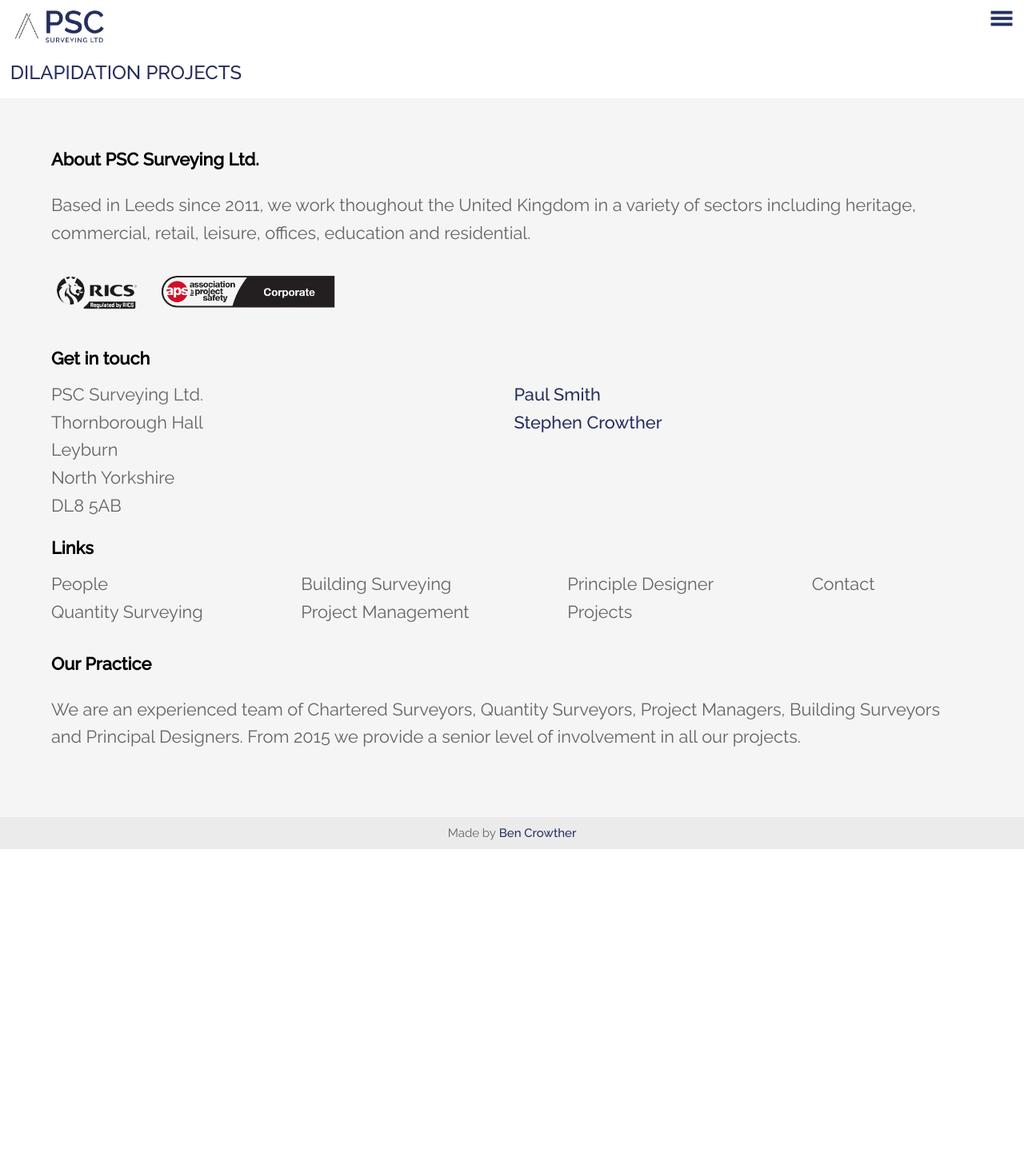
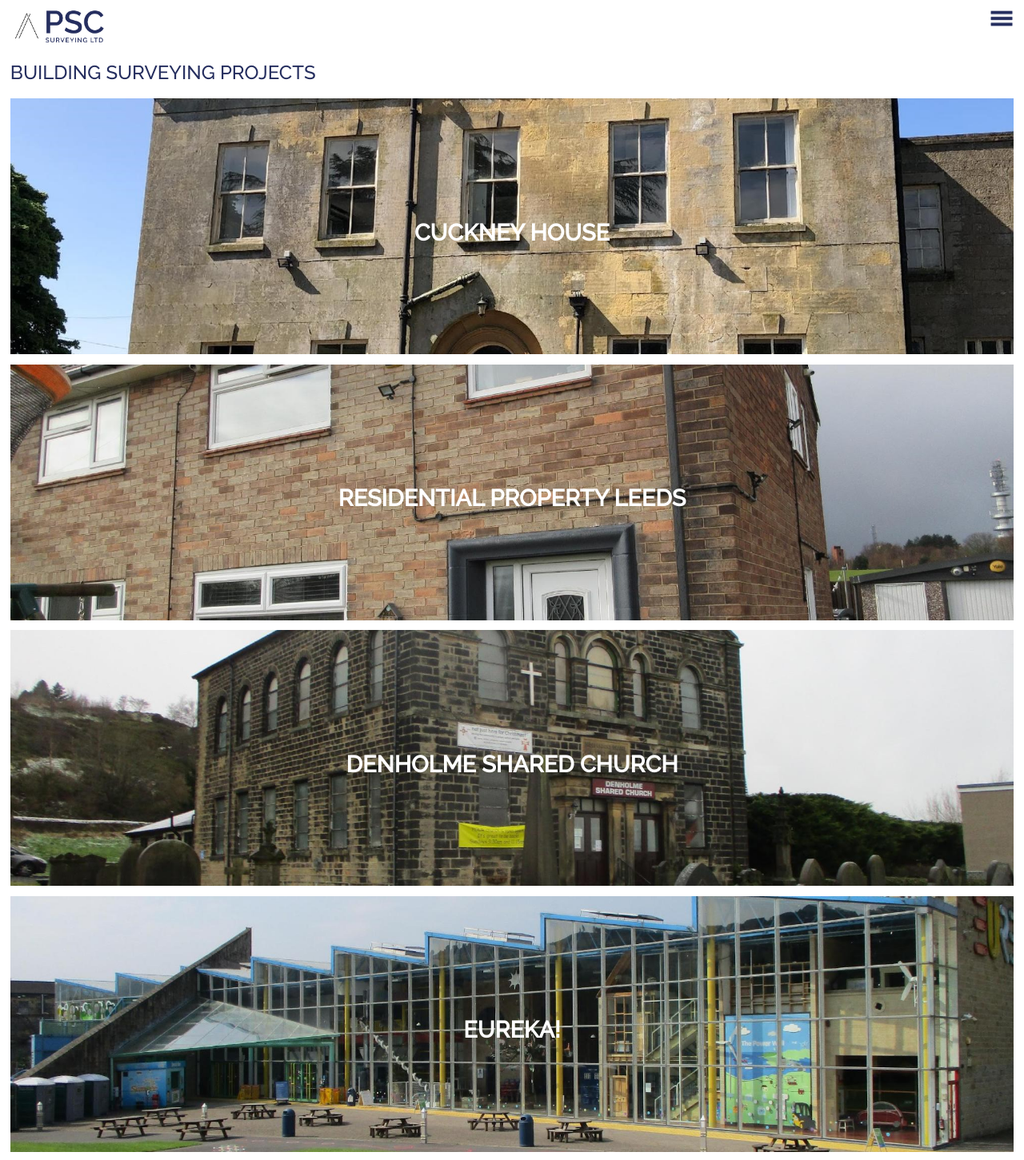
Before and after one commit to BenCrowther64/psc-website, a Vue app: page /Projects/Building-Surveying in a window 1280 px wide. Shown: the top 1451 px of the page at 80% size. Before the commit the page ends 1062 px from the top, so only its background shows below. Built offline with nearby package versions, Linux system fonts and the light colour scheme.

Commit message:
Content added for building surveying projects

```diff
--- a/src/components/Projects/ExpandableProject.vue
+++ b/src/components/Projects/ExpandableProject.vue
@@ -92,7 +92,7 @@
 .text-container h1{
     color: var(--psc-white);
     margin: 0;
-    font-size: 1.8vmax;
+    font-size: 1.5vw;
     position: absolute;
     top: 50%;
     left: 50%;
--- a/src/pages/Projects.vue
+++ b/src/pages/Projects.vue
@@ -5,7 +5,7 @@
 
 import PartyWallImage from '../assets/images/services/building-surveying/party-wall/banner.jpg';
 import DilapidationsImage from '../assets/images/projects/dilapidations/image2.jpg';
-import BuildingSurveyingImage from '../assets/images/projects/building-surveying/image1.jpg'
+import BuildingSurveyingImage from '../assets/images/projects/building-surveying/image4.jpg'
 
 export default {
   components: {
--- a/src/pages/Projects/BuildingSurveying.vue
+++ b/src/pages/Projects/BuildingSurveying.vue
@@ -18,6 +18,35 @@
 
   data() {
     return {
+        CuckneyHouse: {
+            title: "CUCKNEY HOUSE",
+            image: Project1,
+            description: "Condition Survey - Cuckney House, Langwith Road, Norton involving the conversion of the existing Grade II listed property into a luxury holiday let.\n\nSurvey - A photographic and written survey was required to identify on annotated drawings the condition of the internal and external components of the building for the Architect's to prepare an application for listed building consent and identify detailed costs for the project."
+        },
+
+        ResidentialLeeds: {
+            title: "RESIDENTIAL PROPERTY LEEDS",
+            image: Project2,
+            description: "Building Survey - Survey of residential property in Leeds in connection with a private purchase.\n\nSurvey - A photographic and written survey was required in order to identify any significant defects which might affect purchase of the property. Typical defects include failed seals to double glazed window, cracking to ceiling due to overloaded storage in the attic and high ground levels. No significant defects.",
+        },
+
+        DenholmeChurch: {
+            title: "DENHOLME SHARED CHURCH",
+            image: Project3,
+            description: "Building Survey - Quinquennial inspection of Denholme Shared Church.\n\nSurvey - The objective of the survey was to ensure the early detection of decoration and defects so that prompt action could be taken and any unnecessary expenses avoided. The property is an asset to the Church and it is important that all property is maintained in a good state of repair even if disposal may need to be contemplated in the long term.",
+        },
+
+        Eureka: {
+            title: "EUREKA!",
+            image: Project4,
+            description: "Planned preventative maintenance of museum, commercial and industrial property at Eureka! Halifax.\n\nSurvey - Various condition surveys have been undertaken on the Childrens Museum, 1855 Office Building, Car Parking areas, Great Northern Shed, Footbridge and Working Horse Museum in order to understand and plan for essential maintenance and repair costs for the successful operation of the museum and its assets."
+        },
+
+        AngelInn: {
+            title: "ANGEL INN",
+            image: Project5,
+            description: "Condition Survey in connection with the acquisition of the Angel Inn, York where the purchaser was planning a scheme for major refurbishment.\n\nSurvey - The property inspection raised issues associated with the condition and completeness of the services, how it has been extended and altered and a lack of maintenance, repair and decoration to the structure and fabric of the building over the last few years."
+        }
 
     }
   },
@@ -28,11 +57,15 @@
     <LogoNavBar></LogoNavBar>
 
     <h1>
-        DILAPIDATION PROJECTS
+        BUILDING SURVEYING PROJECTS
     </h1>
 
     <div class="project-type-container">
-
+        <ExpandableProject :project-name="CuckneyHouse.title" :image="CuckneyHouse.image" :content="CuckneyHouse.description"/>
+        <ExpandableProject :project-name="ResidentialLeeds.title" :image="ResidentialLeeds.image" :content="ResidentialLeeds.description"/>
+        <ExpandableProject :project-name="DenholmeChurch.title" :image="DenholmeChurch.image" :content="DenholmeChurch.description"/>
+        <ExpandableProject :project-name="Eureka.title" :image="Eureka.image" :content="Eureka.description"/>
+        <ExpandableProject :project-name="AngelInn.title" :image="AngelInn.image" :content="AngelInn.description"/>
     </div>
 
     <Footer></Footer>
```
Also changed, not shown: src/assets/images/projects/building-surveying/image1.jpg.
